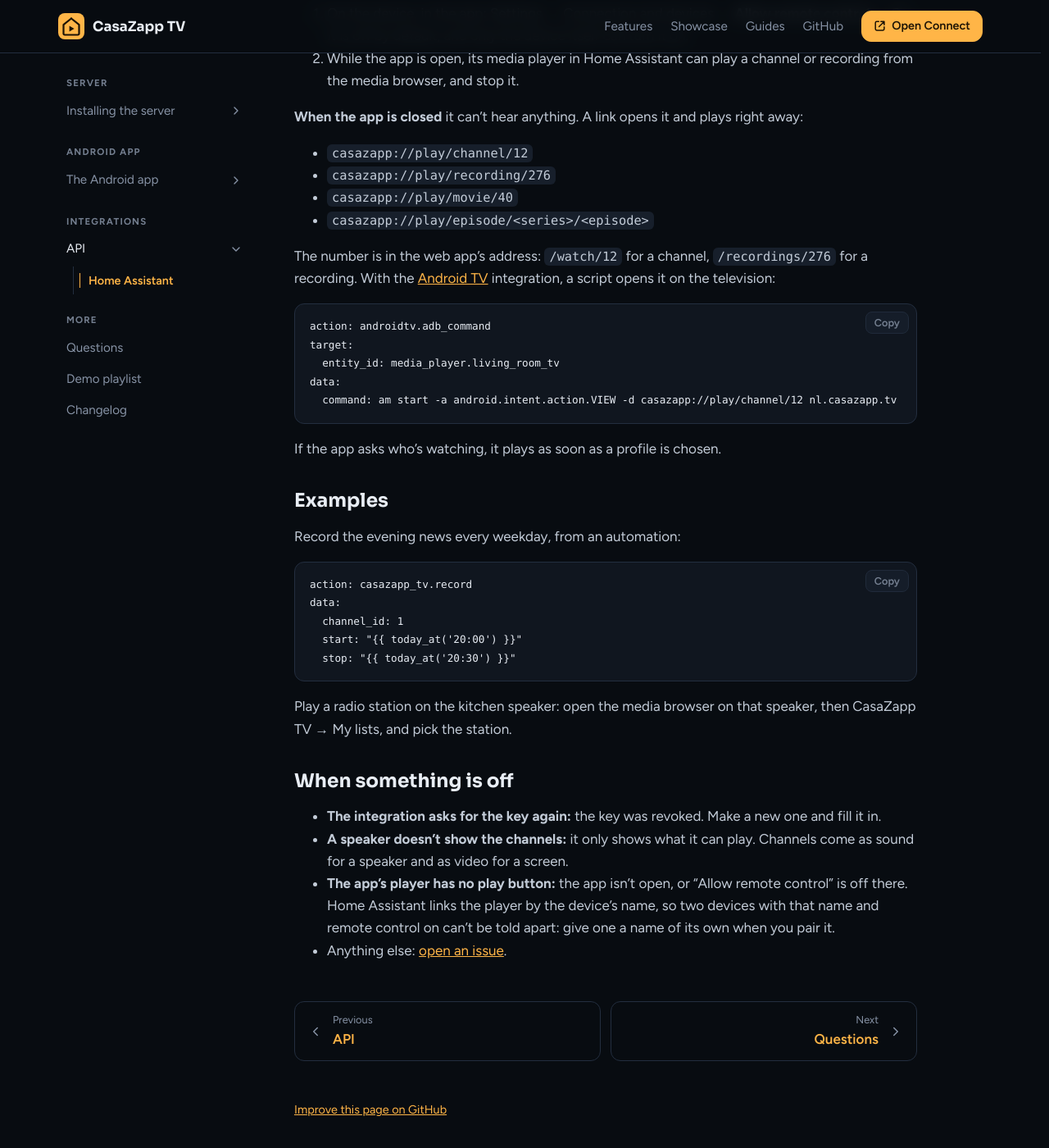
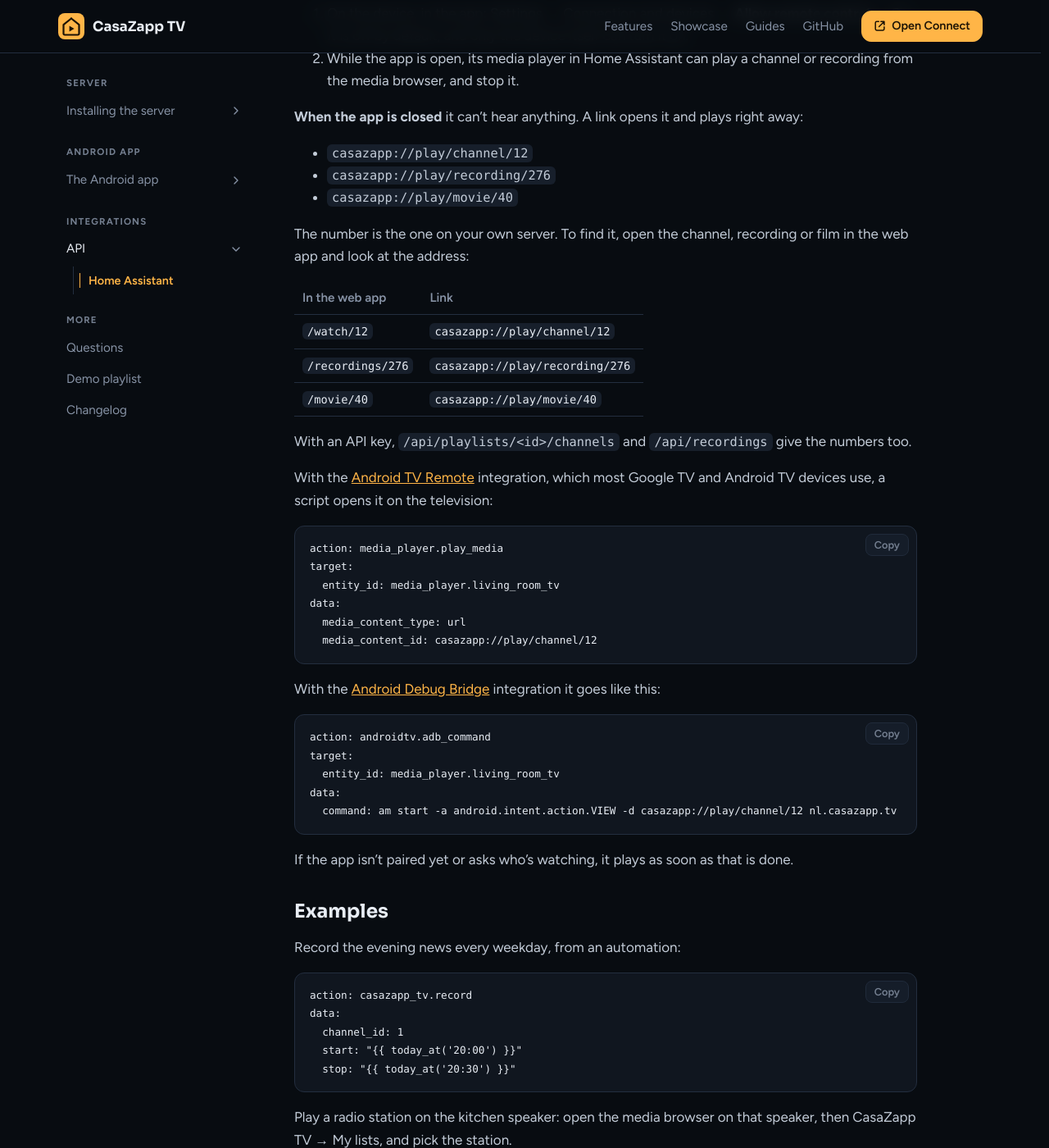
Before and after one commit to QuadNL/CasaZapp-TV-release, a Jekyll site: the page built from docs/home-assistant.md, in a window 1280 px wide and 1400 px high, scrolled down 2348 px. Shown: the whole window at 82% size. Built offline with Jekyll 4.4.1, drawn with Linux system fonts in a browser that asks for light colours; our own code applies the rules of GitHub Pages for plain Markdown files.

Commit message:
docs(home-assistant): where to find a link's number, and opening it with Android TV Remote
Co-Authored-By: Claude Opus 5.5 <noreply@anthropic.com>

````diff
--- a/docs/home-assistant.md
+++ b/docs/home-assistant.md
@@ -87,11 +87,33 @@ on your television:
 - `casazapp://play/channel/12`
 - `casazapp://play/recording/276`
 - `casazapp://play/movie/40`
-- `casazapp://play/episode/<series>/<episode>`
 
-The number is in the web app's address: `/watch/12` for a channel, `/recordings/276` for a
-recording. With the [Android TV](https://www.home-assistant.io/integrations/androidtv/)
-integration, a script opens it on the television:
+The number is the one on your own server. To find it, open the channel, recording or film in the
+web app and look at the address:
+
+| In the web app | Link |
+| --- | --- |
+| `/watch/12` | `casazapp://play/channel/12` |
+| `/recordings/276` | `casazapp://play/recording/276` |
+| `/movie/40` | `casazapp://play/movie/40` |
+
+With an API key, `/api/playlists/<id>/channels` and `/api/recordings` give the numbers too.
+
+With the [Android TV Remote](https://www.home-assistant.io/integrations/androidtv_remote/)
+integration, which most Google TV and Android TV devices use, a script opens it on the
+television:
+
+```yaml
+action: media_player.play_media
+target:
+  entity_id: media_player.living_room_tv
+data:
+  media_content_type: url
+  media_content_id: casazapp://play/channel/12
+```
+
+With the [Android Debug Bridge](https://www.home-assistant.io/integrations/androidtv/)
+integration it goes like this:
 
 ```yaml
 action: androidtv.adb_command
@@ -101,7 +123,7 @@ data:
   command: am start -a android.intent.action.VIEW -d casazapp://play/channel/12 nl.casazapp.tv
 ```
 
-If the app asks who's watching, it plays as soon as a profile is chosen.
+If the app isn't paired yet or asks who's watching, it plays as soon as that is done.
 
 ## Examples
 
````
